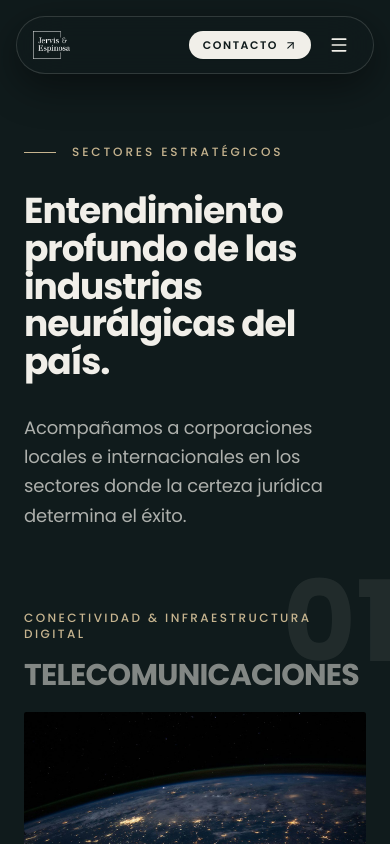
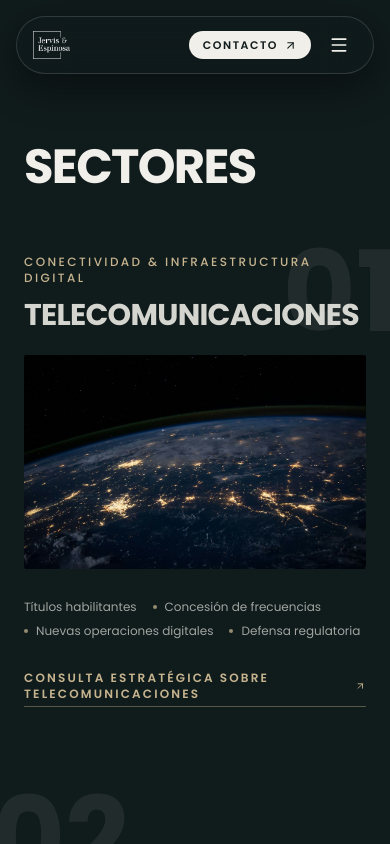
Before and after one commit to ignaciodavalos67-web/jervis-espinosa, a Next.js app: page /sectores in a window 390 px wide. Shown: the top 844 px of the page. Built offline with nearby package versions, Linux system fonts and the light colour scheme.

Commit message:
style: titulos en grande para areas de practica y sectores, bullets refinados

```diff
--- a/src/app/area_de_practica/page.tsx
+++ b/src/app/area_de_practica/page.tsx
@@ -89,10 +89,8 @@ export default function PracticePage() {
       <Navbar />
       <main id="contenido-principal" tabIndex={-1}>
         <ReinoWorksShowcase
-          id="areas-de-especialidad"
-          bannerTag="ÁREAS DE ESPECIALIDAD"
-          bannerTitle="Asesoramiento jurídico con rigor estratégico y visión global."
-          bannerSubtitle="Acompañamos a organizaciones líderes e inversionistas en los momentos clave de su trayectoria en Ecuador."
+          id="areas-de-practica"
+          bannerTitle="ÁREAS DE PRÁCTICA"
           items={practiceWorksItems}
         />
       </main>
--- a/src/app/sectores/page.tsx
+++ b/src/app/sectores/page.tsx
@@ -89,9 +89,7 @@ export default function SectorsPage() {
       <main id="contenido-principal" tabIndex={-1}>
         <ReinoWorksShowcase
           id="sectores"
-          bannerTag="SECTORES ESTRATÉGICOS"
-          bannerTitle="Entendimiento profundo de las industrias neurálgicas del país."
-          bannerSubtitle="Acompañamos a corporaciones locales e internacionales en los sectores donde la certeza jurídica determina el éxito."
+          bannerTitle="SECTORES"
           items={sectorWorksItems}
         />
       </main>
--- a/src/components/ReinoWorksShowcase.tsx
+++ b/src/components/ReinoWorksShowcase.tsx
@@ -29,7 +29,7 @@ interface ReinoWorksShowcaseProps {
 
 export default function ReinoWorksShowcase({
   id = "works",
-  bannerTag = "JERVIS & ESPINOSA",
+  bannerTag,
   bannerTitle,
   bannerSubtitle,
   items,
@@ -125,14 +125,16 @@ export default function ReinoWorksShowcase({
   return (
     <div ref={containerRef} id={id} className="relative bg-[#101B1C] text-[#F1EFE9] min-h-screen">
       {/* Banner Section (Exact Reino Studio typography & spacing) */}
-      <section className="pt-36 sm:pt-48 md:pt-56 pb-20 sm:pb-28 px-6 sm:px-12 lg:px-24 max-w-7xl mx-auto">
+      <section className="pt-36 sm:pt-44 md:pt-52 pb-16 sm:pb-24 px-6 sm:px-12 lg:px-24 max-w-7xl mx-auto">
+        {bannerTag && (
           <div className="flex items-center gap-4 mb-8 sm:mb-12">
             <span className="w-8 h-[1px] bg-[#C6B48F]" aria-hidden="true" />
             <span className="font-poppins text-xs uppercase tracking-[0.24em] font-medium text-[#C6B48F]">
               {bannerTag}
             </span>
           </div>
-        <h1 className="font-poppins text-4xl sm:text-6xl md:text-7xl lg:text-8xl font-bold leading-[1.05] tracking-[-0.03em] text-[#F1EFE9] max-w-5xl">
+        )}
+        <h1 className="font-poppins text-5xl sm:text-7xl md:text-8xl lg:text-9xl font-bold leading-[0.95] tracking-[-0.035em] text-[#F1EFE9] max-w-5xl uppercase">
           {bannerTitle}
         </h1>
         {bannerSubtitle && (
@@ -204,19 +206,19 @@ export default function ReinoWorksShowcase({
                     />
                   </div>
 
-                  {/* Work Services as Clean Text Below Media (No paragraph explanation, no rounded buttons) */}
+                  {/* Work Services as Clean Text Below Media (Subtle, refined small bullets) */}
                   <div className="relative z-10 space-y-4 pt-1">
                     {item.services && item.services.length > 0 && (
                       <ul
-                        className={`reino-work-item-description flex flex-wrap items-center gap-x-6 gap-y-2.5 font-poppins text-base sm:text-xl md:text-2xl font-normal text-[#F1EFE9]/85 tracking-tight ${
+                        className={`reino-work-item-description flex flex-wrap items-center gap-x-4 gap-y-2 font-poppins text-xs sm:text-sm font-normal text-[#F1EFE9]/70 tracking-normal ${
                           isRightAligned ? "md:justify-end" : "justify-start"
                         }`}
                       >
                         {item.services.map((service, sIdx) => (
-                          <li key={sIdx} className="inline-flex items-center gap-3">
+                          <li key={sIdx} className="inline-flex items-center gap-2">
                             {sIdx > 0 && (
                               <span
-                                className="w-1.5 h-1.5 rounded-full bg-[#C6B48F]"
+                                className="w-1 h-1 rounded-full bg-[#C6B48F]/80"
                                 aria-hidden="true"
                               />
                             )}
```
Lines whose indentation alone changed are shown as unchanged.
